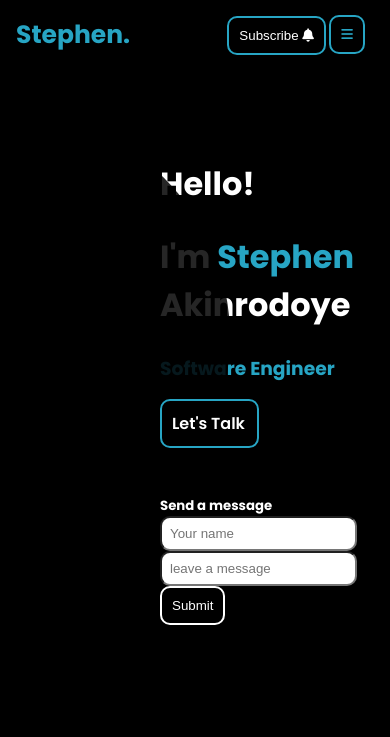
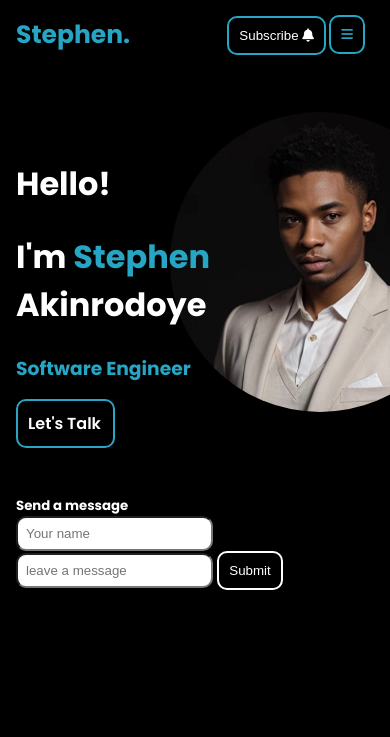
Before and after one commit to stephenakinrodoye/stephenakinrodoye, a plain HTML site: page index.html in a window 390 px wide. Shown: the top 737 px of the page. Drawn offline with Linux system fonts and the light colour scheme.

Commit message:
media queries added

```diff
--- a/styles.css
+++ b/styles.css
@@ -174,8 +174,8 @@
     position: absolute;
     top: 7rem;
     right: 10rem;
-    width: 450px;
-    height: 450px;
+    width: 460px;
+    height: 460px;
     background: black;
     opacity: 85%;
     transition: 3s;
@@ -343,7 +343,6 @@
     background-color: transparent;
     border: 2px solid;
     border-color: rgb(39, 165, 196);
-    /* padding: 10px; */
     justify-content: center;
     z-index: 1;
     overflow: hidden;
@@ -411,6 +410,10 @@
         color: rgb(39, 165, 196);
     }
 
+    .child-container {
+        padding: 0rem 1rem;
+    }
+
     #close-menu {
         display: none;
         color: rgb(39, 165, 196);
@@ -424,6 +427,31 @@
         width: 100%;
         height: 4rem;
         padding: 1px 1rem;
+    }
+
+    .home-img-hover {
+        position: fixed;
+        top: 6.7rem;
+        right: -85px;
+        width: 310px;
+        height: 310px;
+        background: black;
+        opacity: 85%;
+        transition: 3s;
+        border-radius: 50%;
+    }
+
+    .image-container {
+        border-radius: 50%;
+        background-image: url(IMG_0160_Portrait.jpg);
+        background-size: cover;
+        width: 300px;
+        height: 300px;
+        margin-top: 3rem;
+        position: fixed;
+        top: 4rem;
+        right: -80px;
+        z-index: 1;
     }
 
     .logo {
@@ -465,4 +493,8 @@
         top: 1rem;
         right: 4rem;
     }
+
+    .text-container {
+        z-index: 2;
+    }
 }
```
